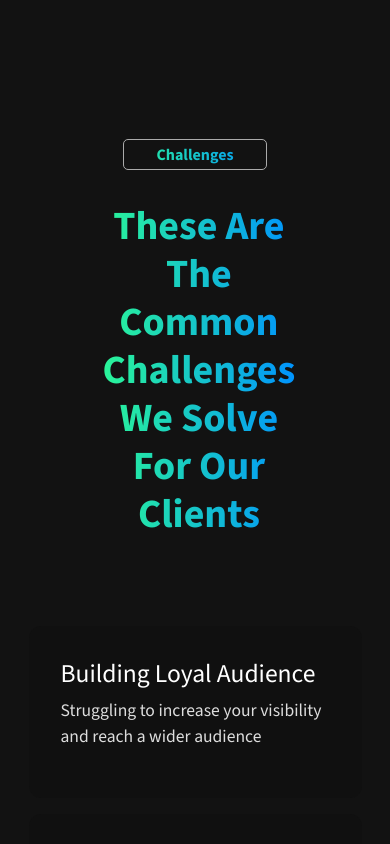
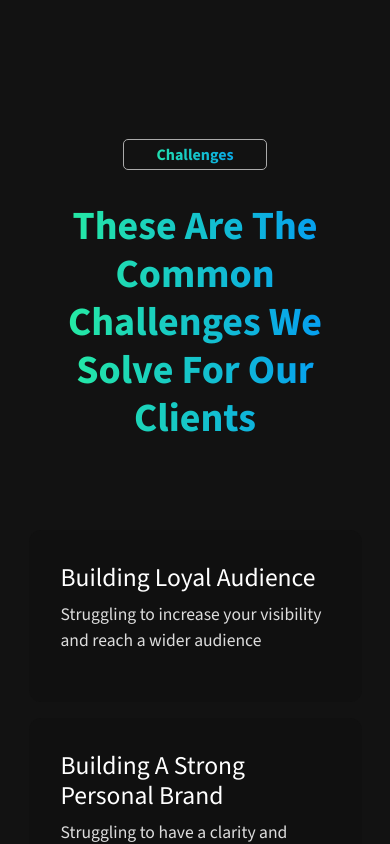
Before and after one commit to Christiannaira/ascendnextdigital, a React (Vite) app: page / in a window 390 px wide. Shown: the part 1980-2824 px from the top of the page. Built offline with nearby package versions, Linux system fonts and the light colour scheme.

Commit message:
Designed the responsiveness of title mini component

```diff
--- a/src/components/home/Home.jsx
+++ b/src/components/home/Home.jsx
@@ -58,7 +58,7 @@ const Home = () => {
                 <div className="home-content--cta">
 
                     <p className="home-content--cta__text">
-                        If you are a coach, consultant, brand owner or a content creator looking to <span className="highlight">grow your business without ad spend</span>, then this video is surprisingly <span className="brand-highlight">REMARKABLE</span> .
+                        If you are a coach, consultant, brand owner or a content creator looking to <span className="highlight">grow your business without ad spend</span>, then this video is surprisingly <span className="highlight">REMARKABLE</span> .
                     </p>
 
                     <p className="home-content--cta__text">
--- a/src/components/home/home.css
+++ b/src/components/home/home.css
@@ -10,7 +10,7 @@
 }
 
 .brand-highlight {
-    background: linear-gradient(90deg, #2AF598, #0093FD);
+    background: linear-gradient(90deg, var(--gradient01-color), var(--gradient02-color));
     -webkit-background-clip: text;
     -webkit-text-fill-color: transparent;
     font-weight: var(--font-500);
@@ -39,7 +39,7 @@ p .highlight {
 .gradient {
     width: 200px;
     height: 200px;
-    background: linear-gradient(90deg, #2AF598, #0093FD);
+    background: linear-gradient(90deg, var(--gradient01-color), var(--gradient02-color));
     position: absolute;
     top: 10;
     left: 50%;
--- a/src/minicomponents/titles/Titles.jsx
+++ b/src/minicomponents/titles/Titles.jsx
@@ -4,12 +4,12 @@ const Titles = ({ title, subtitle }) => {
     return (
         <div className="section-title">
 
-            <div className="section-title_sub ">
-                <h3 className="section-title_sub-top brand-highlight">{title}</h3>
+            <div className="section-title--sub ">
+                <h3 className="section-title--sub__top brand-highlight">{title}</h3>
             </div>
 
-            <div className="section-title_main">
-                <h2 className="section-title_main-top brand-highlight"> {subtitle}</h2>
+            <div className="section-title--main">
+                <h2 className="section-title--main__top brand-highlight"> {subtitle}</h2>
             </div>
 
         </div>
--- a/src/minicomponents/titles/titles.css
+++ b/src/minicomponents/titles/titles.css
@@ -3,37 +3,69 @@
     max-width: 50%;
     margin-left: auto;
     margin-right: auto;
+
 }
 
-.section-title_sub {
+.section-title--sub {
     display: flex;
     align-items: center;
     justify-content: center;
 }
 
-.section-title_sub-top,
-.section-title_main-top {
+.section-title--sub__top,
+.section-title--main__top {
     display: inline-block;
 
 }
 
-.section-title_sub-top {
+.section-title--sub__top {
     padding: 5px 2rem;
     border: 1px solid #aaa;
     border-radius: 5px;
 
 }
 
-.section-title_main {
+.section-title--main {
     margin-top: 1.5rem;
 }
 
-.section-title_sub-top {
+.section-title--sub__top {
 
     font-weight: var(--font-700);
 }
 
-.section-title_main-top {
+.section-title--main__top {
     font-size: 2.5rem;
     font-weight: var(--font-900);
 }
+
+@media screen and (max-width: 1400px) {}
+
+@media screen and (max-width: 1200px) {}
+
+@media screen and (max-width: 992px) {
+
+    .section-title {
+        max-width: 80%;
+    }
+
+
+}
+
+@media screen and (max-width: 768px) {
+
+    .section-title {
+        max-width: 100%;
+    }
+
+}
+
+@media screen and (max-width: 576px) {
+
+    .section-title {
+        max-width: 90%;
+    }
+
+}
+
+@media screen and (max-width: 400px) {}
```
